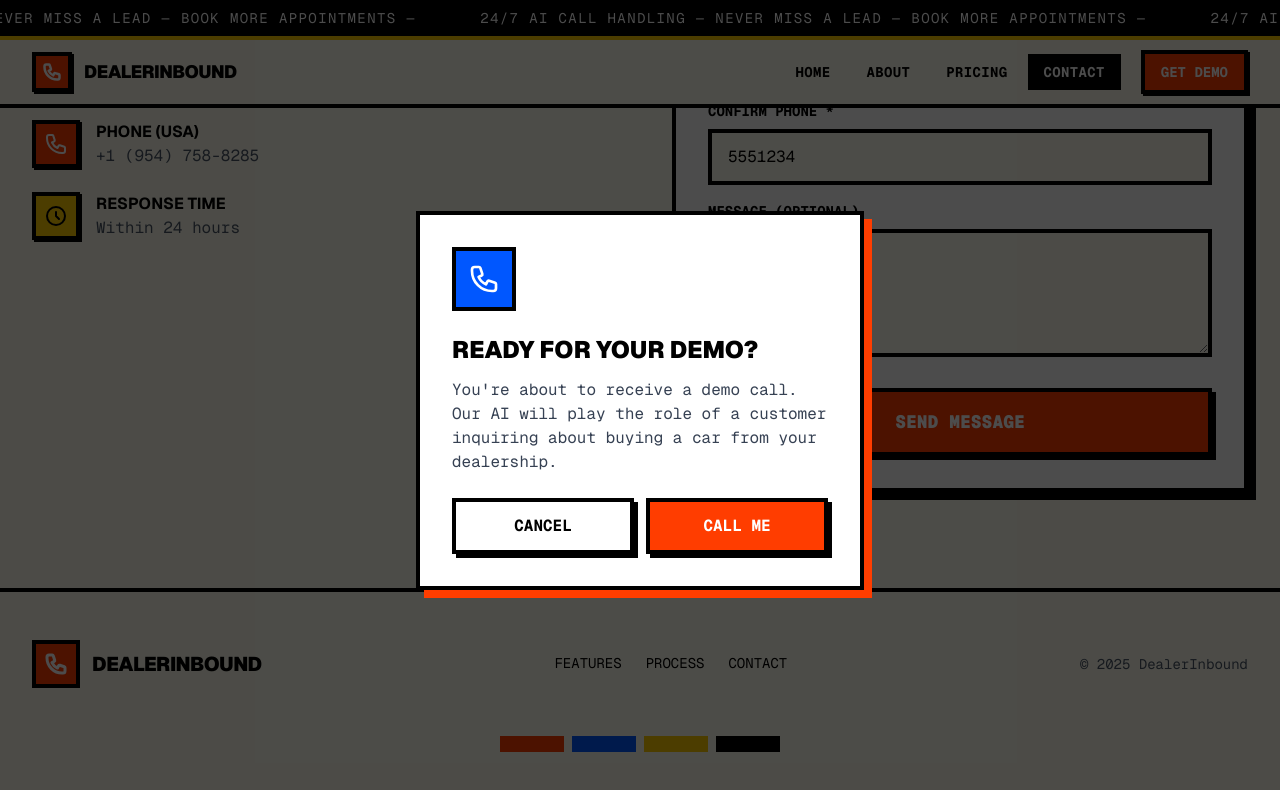
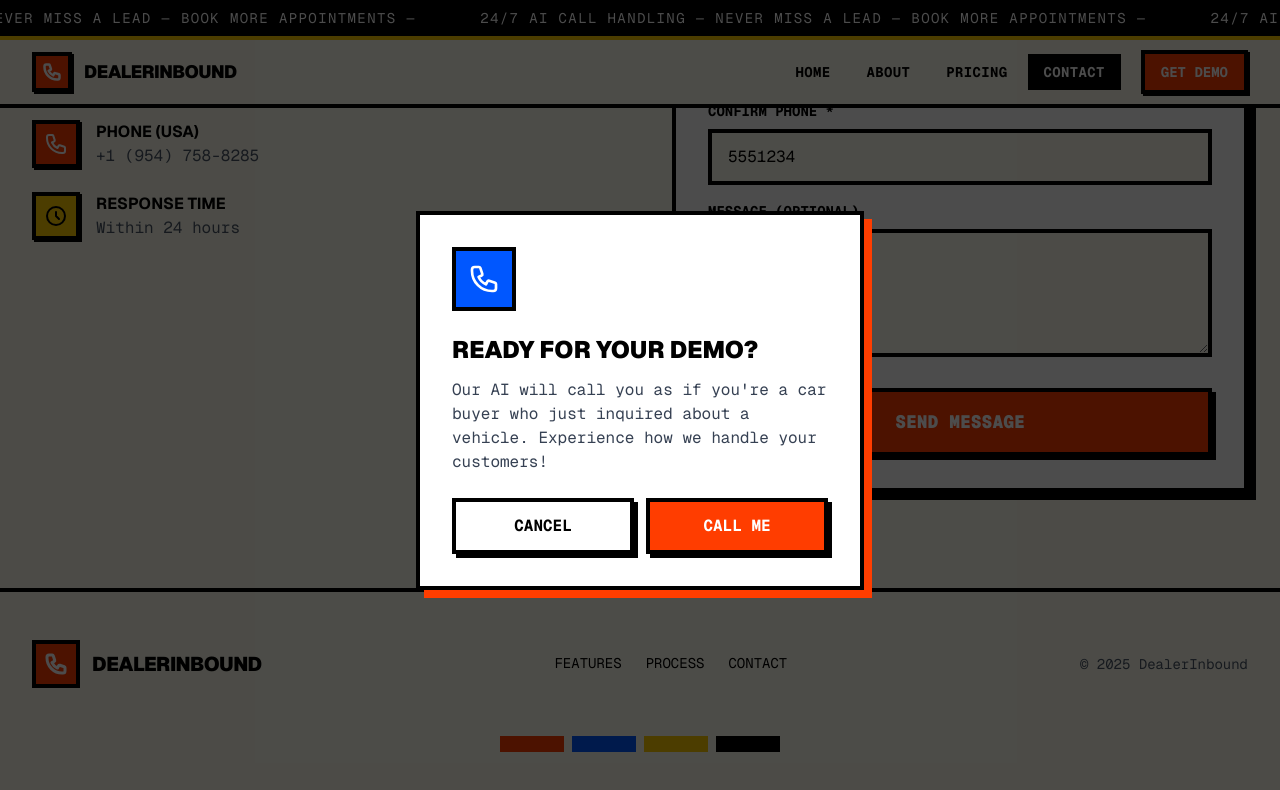
Before and after one commit to Theo-ab/dealerinbound.com, a Next.js app: page /contact in a window 1280 px wide. Both pictures are taken after typing "Sample", "name@example.com", "Sample", "5551234", "5551234", "Sample" into the empty fields and a click on the button "SEND MESSAGE". Shown: the part 503-1293 px from the top of the page. Built offline with nearby package versions, Linux system fonts and the light colour scheme.

Commit message:
Fix modal copy to match banner style
🤖 Generated with [Claude Code](https://claude.com/claude-code)

Co-Authored-By: Claude Opus 4.5 <noreply@anthropic.com>

```diff
--- a/app/contact/page.tsx
+++ b/app/contact/page.tsx
@@ -267,7 +267,7 @@ export default function ContactPage() {
             </div>
             <h3 className="text-2xl font-black uppercase text-black">Ready for your demo?</h3>
             <p className="mt-3 font-mono text-gray-700">
-              You're about to receive a demo call. Our AI will play the role of a customer inquiring about buying a car from your dealership.
+              Our AI will call you as if you're a car buyer who just inquired about a vehicle. Experience how we handle your customers!
             </p>
             <div className="mt-6 flex gap-3">
               <button
--- a/components/CTA.tsx
+++ b/components/CTA.tsx
@@ -253,7 +253,7 @@ export default function CTA() {
             </div>
             <h3 className="text-2xl font-black uppercase text-black">Ready for your demo?</h3>
             <p className="mt-3 font-mono text-gray-700">
-              You're about to receive a demo call. Our AI will play the role of a customer inquiring about buying a car from your dealership.
+              Our AI will call you as if you're a car buyer who just inquired about a vehicle. Experience how we handle your customers!
             </p>
             <div className="mt-6 flex gap-3">
               <button
```
